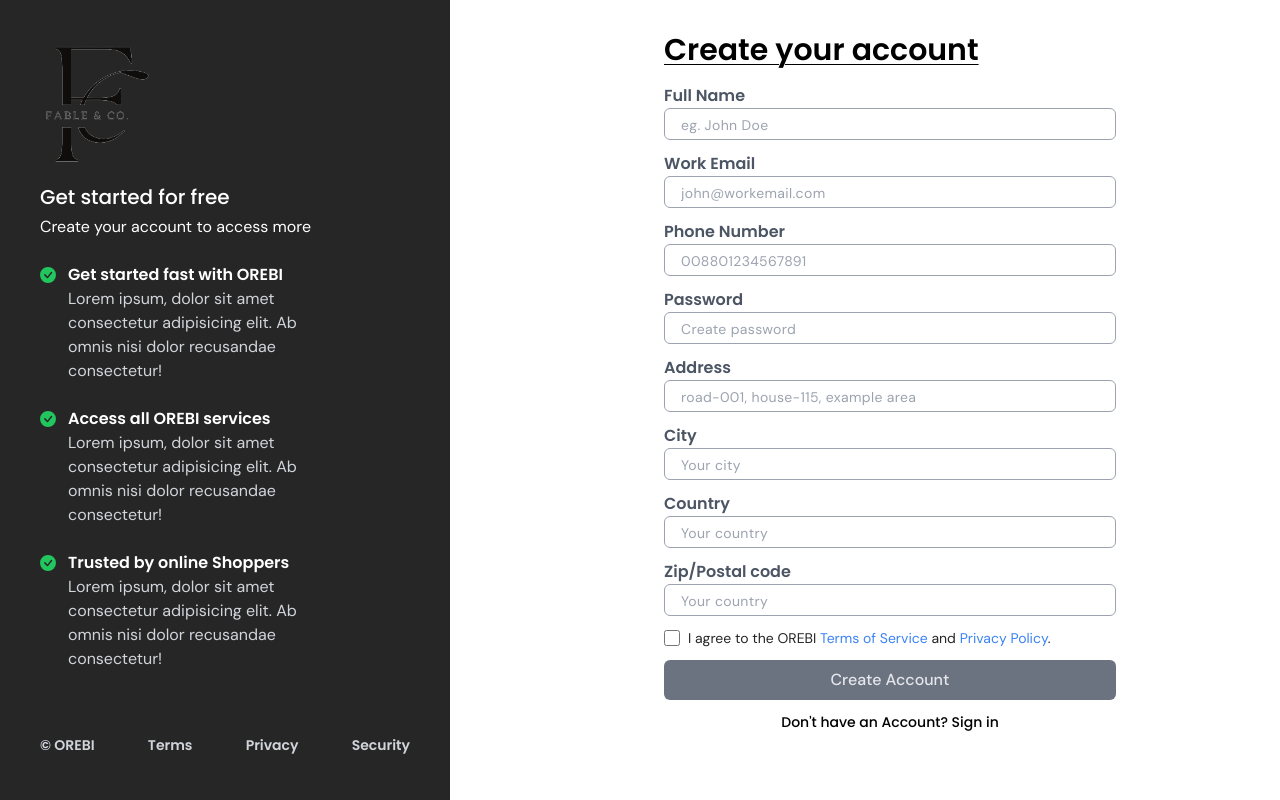
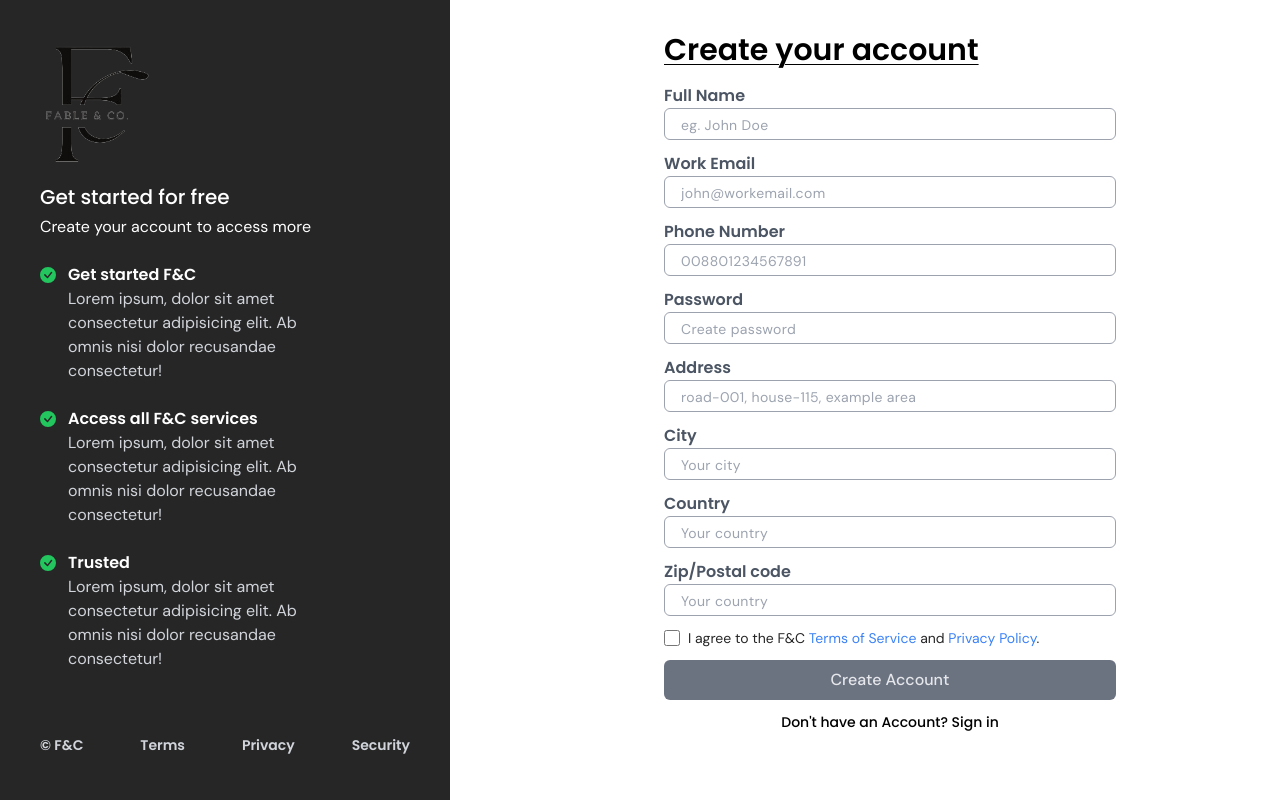
Before and after one commit to Skiee9/fable-Co., a React (Create React App) app: page /signup in a window 1280 px wide. Built offline with nearby package versions, Linux system fonts and the light colour scheme.

Commit message:
editing the journal part

```diff
--- a/public/index.html
+++ b/public/index.html
@@ -2,7 +2,7 @@
 <html lang="en">
   <head>
     <meta charset="utf-8" />
-    <link rel="icon" href="%PUBLIC_URL%/smallLogo.ico" />
+    <link rel="icon" href="" />
     <meta name="viewport" content="width=device-width, initial-scale=1" />
     <meta name="theme-color" content="#000000" />
     <meta
@@ -24,7 +24,7 @@
       work correctly both with client-side routing and a non-root public URL.
       Learn how to configure a non-root public URL by running `npm run build`.
     -->
-    <title>OREBI Shopping | Experience the better</title>
+    <title> F&C | Where every product tells a story</title>
   </head>
   <body>
     <noscript>You need to enable JavaScript to run this app.</noscript>
--- a/src/pages/About/About.js
+++ b/src/pages/About/About.js
@@ -13,11 +13,10 @@
       <Breadcrumbs title="About" prevLocation={prevLocation} />
       <div className="pb-10">
         <h1 className="max-w-[600px] text-base text-lightText mb-2">
-          <span className="text-primeColor font-semibold text-lg">Orebi</span>{" "}
-          is one of the world's leading ecommerce brands and is internationally
-          recognized for celebrating the essence of classic Worldwide cool
-          looking style.
+          <span className="text-primeColor font-semibold text-lg">Fable & Co.</span>{" "}
+          represents a place of stories, creativity, and shared experiences—a modern, stylish brand inspired by the art of storytelling
         </h1>
+        <p>Building beautiful tales through code.</p>
         <Link to="/shop">
           <button className="w-52 h-10 bg-primeColor text-white hover:bg-black duration-300">
             Continue Shopping
--- a/src/pages/Account/SignIn.js
+++ b/src/pages/Account/SignIn.js
@@ -37,7 +37,7 @@
     // ============== Getting the value ==============
     if (email && password) {
       setSuccessMsg(
-        `Hello dear, Thank you for your attempt. We are processing to validate your access. Till then stay connected and additional assistance will be sent to you by your mail at ${email}`
+        `Hello dear, Thank you for your attempt. ${email}`
       );
       setEmail("");
       setPassword("");
@@ -62,7 +62,7 @@
             </span>
             <p className="text-base text-gray-300">
               <span className="text-white font-semibold font-titleFont">
-                Get started fast with OREBI
+                Get started with FC
               </span>
               <br />
               Lorem ipsum, dolor sit amet consectetur adipisicing elit. Ab omnis
@@ -75,7 +75,7 @@
             </span>
             <p className="text-base text-gray-300">
               <span className="text-white font-semibold font-titleFont">
-                Access all OREBI services
+                Access all FC services
               </span>
               <br />
               Lorem ipsum, dolor sit amet consectetur adipisicing elit. Ab omnis
@@ -88,7 +88,7 @@
             </span>
             <p className="text-base text-gray-300">
               <span className="text-white font-semibold font-titleFont">
-                Trusted by online Shoppers
+                Trusted
               </span>
               <br />
               Lorem ipsum, dolor sit amet consectetur adipisicing elit. Ab omnis
@@ -98,7 +98,7 @@
           <div className="flex items-center justify-between mt-10">
             <Link to="/">
               <p className="text-sm font-titleFont font-semibold text-gray-300 hover:text-white cursor-pointer duration-300">
-                © OREBI
+                © F&C
               </p>
             </Link>
             <p className="text-sm font-titleFont font-semibold text-gray-300 hover:text-white cursor-pointer duration-300">
--- a/src/pages/Account/SignUp.js
+++ b/src/pages/Account/SignUp.js
@@ -116,7 +116,7 @@
         zip
       ) {
         setSuccessMsg(
-          `Hello dear ${clientName}, Welcome you to OREBI Admin panel. We received your Sign up request. We are processing to validate your access. Till then stay connected and additional assistance will be sent to you by your mail at ${email}`
+          `Hello dear ${clientName}, Welcome you to F&C Admin panel. We received your Sign up request. We are processing to validate your access. Till then stay connected and additional assistance will be sent to you by your mail at ${email}`
         );
         setClientName("");
         setEmail("");
@@ -148,7 +148,7 @@
             </span>
             <p className="text-base text-gray-300">
               <span className="text-white font-semibold font-titleFont">
-                Get started fast with OREBI
+                Get started F&C
               </span>
               <br />
               Lorem ipsum, dolor sit amet consectetur adipisicing elit. Ab omnis
@@ -161,7 +161,7 @@
             </span>
             <p className="text-base text-gray-300">
               <span className="text-white font-semibold font-titleFont">
-                Access all OREBI services
+                Access all  F&C services
               </span>
               <br />
               Lorem ipsum, dolor sit amet consectetur adipisicing elit. Ab omnis
@@ -174,7 +174,7 @@
             </span>
             <p className="text-base text-gray-300">
               <span className="text-white font-semibold font-titleFont">
-                Trusted by online Shoppers
+                Trusted
               </span>
               <br />
               Lorem ipsum, dolor sit amet consectetur adipisicing elit. Ab omnis
@@ -183,7 +183,7 @@
           </div>
           <div className="flex items-center justify-between mt-10">
             <p className="text-sm font-titleFont font-semibold text-gray-300 hover:text-white cursor-pointer duration-300">
-              © OREBI
+              ©  F&C
             </p>
             <p className="text-sm font-titleFont font-semibold text-gray-300 hover:text-white cursor-pointer duration-300">
               Terms
@@ -379,7 +379,7 @@
                     type="checkbox"
                   />
                   <p className="text-sm text-primeColor">
-                    I agree to the OREBI{" "}
+                    I agree to the  F&C{" "}
                     <span className="text-blue-500">Terms of Service </span>and{" "}
                     <span className="text-blue-500">Privacy Policy</span>.
                   </p>
--- a/src/pages/Contact/Contact.js
+++ b/src/pages/Contact/Contact.js
@@ -58,7 +58,7 @@
     }
     if (clientName && email && EmailValidation(email) && messages) {
       setSuccessMsg(
-        `Thank you dear ${clientName}, Your messages has been received successfully. Futher details will sent to you by your email at ${email}.`
+        `Thank you dear ${clientName}, Your messages has been received successfully.  ${email}.`
       );
     }
   };
--- a/src/pages/payment/Payment.js
+++ b/src/pages/payment/Payment.js
@@ -7,7 +7,7 @@
     <div className="max-w-container mx-auto px-4">
       <Breadcrumbs title="Payment gateway" />
       <div className="pb-10">
-        <p>Payment gateway only applicable for Production build.</p>
+        <p>Payment gateway</p>
         <Link to="/">
           <button className="w-52 h-10 bg-primeColor text-white text-lg mt-4 hover:bg-black duration-300">
             Explore More
```
Also changed, not shown: public/profilePhoto.png (deleted).
